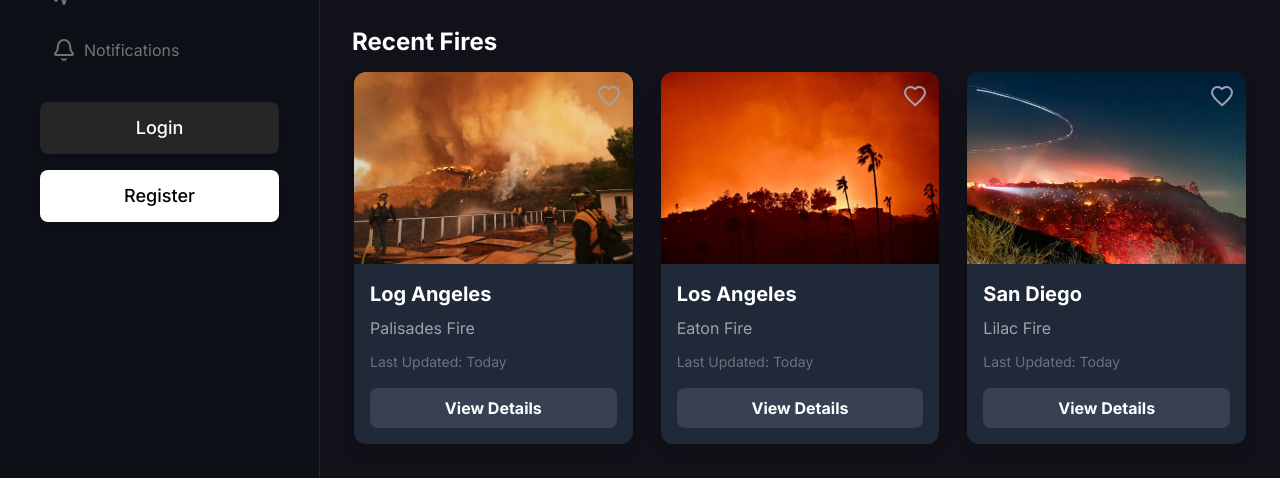
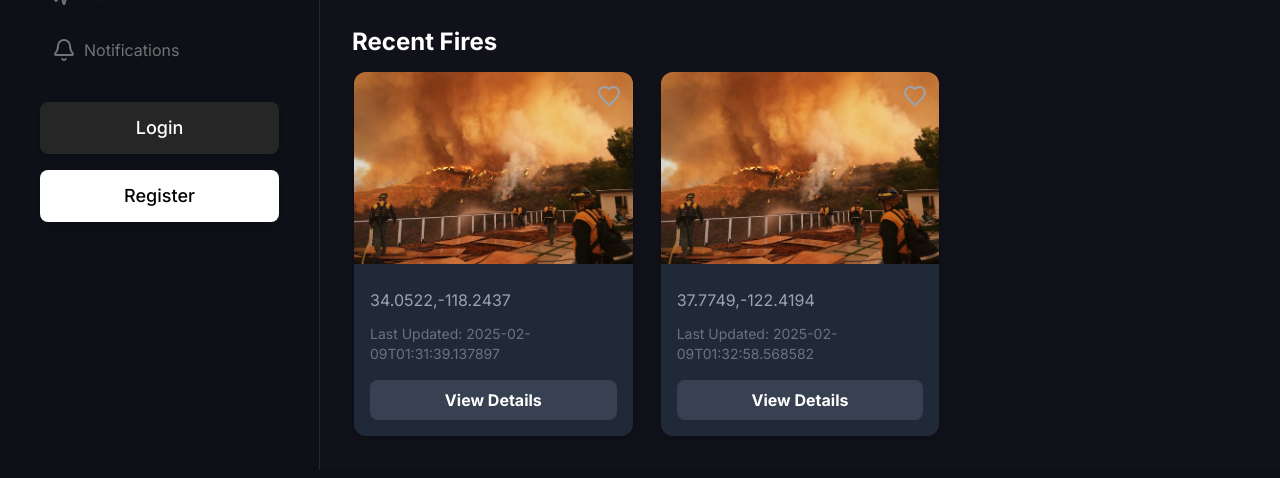
Before and after one commit to Shameed4/GeoSpark, a Next.js app: page /report/upload in a window 1280 px wide. Shown: the part 358-836 px from the top of the page. Built offline with nearby package versions, Linux system fonts and the light colour scheme.

Commit message:
Changes to report upload

```diff
--- /dev/null
+++ b/src/app/api/report/route.ts
@@ -0,0 +1,34 @@
+import { NextResponse } from "next/server";
+
+export async function GET(req: Request): Promise<NextResponse> {
+    return NextResponse.json(
+        {
+            "34.0522,-118.2437": {
+                "fire": true,
+                "risk": "high",
+                "temp": 53.01,
+                "wind_str": 3.44,
+                "wind_dir": 60,
+                "humidity": 78,
+                "aqi": 2,
+                "pressure": 1017,
+                "visibility": 10000,
+                "precipitation": 0,
+                "timestamp": "2025-02-09T01:31:39.137897"
+            },
+            "37.7749,-122.4194": {
+                "fire": true,
+                "risk": "high",
+                "temp": 46.47,
+                "wind_str": 4.61,
+                "wind_dir": 290,
+                "humidity": 78,
+                "aqi": 2,
+                "pressure": 1025,
+                "visibility": 10000,
+                "precipitation": 0,
+                "timestamp": "2025-02-09T01:32:58.568582"
+            }
+        }
+    )
+}
--- a/src/components/ui/reportupload.jsx
+++ b/src/components/ui/reportupload.jsx
@@ -1,34 +1,59 @@
 "use client";
-import React, { useState } from "react";
+import React, { useState, useEffect } from "react";
 import Image from "next/image";
 
 export default function Upload() {
-  const [reports, setReports] = useState([
-    {
-      id: 1,
-      county: "Log Angeles",
-      user: "Palisades Fire",
-      lastUpdated: "Today",
-      liked: false,
-      imgSrc: "/palisadesfire.jpeg"
-    },
-    {
-      id: 2,
-      county: "Los Angeles",
-      user: "Eaton Fire",
-      lastUpdated: "Today",
-      liked: false,
-      imgSrc: "/eatonfire.jpg"
-    },
-    {
-      id: 3,
-      county: "San Diego",
-      user: "Lilac Fire",
-      lastUpdated: "Today",
-      liked: false,
-      imgSrc: "/lilacfire.jpg"
-    },
-  ]);
+  const [reports, setReports] = useState({});
+
+  useEffect(() => {
+    async function fetchReport() {
+      try {
+        // const response = await fetch('/api/report', {
+        //   method: 'GET',
+        // });
+
+        // if (!response.ok) {
+        //   console.log("Error fetching data");
+        //   throw new Error(`HTTP error! Status: ${response.status}`);
+        // }
+        console.log("Successful fetching data");
+        // const data = await response.json();
+        const data = {
+          "34.0522,-118.2437": {
+            "fire": true,
+            "risk": "high",
+            "temp": 53.01,
+            "wind_str": 3.44,
+            "wind_dir": 60,
+            "humidity": 78,
+            "aqi": 2,
+            "pressure": 1017,
+            "visibility": 10000,
+            "precipitation": 0,
+            "timestamp": "2025-02-09T01:31:39.137897"
+          },
+          "37.7749,-122.4194": {
+            "fire": true,
+            "risk": "high",
+            "temp": 46.47,
+            "wind_str": 4.61,
+            "wind_dir": 290,
+            "humidity": 78,
+            "aqi": 2,
+            "pressure": 1025,
+            "visibility": 10000,
+            "precipitation": 0,
+            "timestamp": "2025-02-09T01:32:58.568582"
+          }
+        }
+        console.log(data);
+        setReports(data);
+      } catch (error) {
+        console.error("Error fetching report:", error);
+      }
+    }
+    fetchReport();
+  }, [])
 
   const toggleHeart = (reportId) => {
     setReports((prevReports) =>
@@ -70,16 +95,16 @@ export default function Upload() {
       <div>
         <h2 className="text-2xl font-bold mb-3">Recent Fires</h2>
         <div className="grid grid-cols-3 gap-6">
-          {reports.map((report) => (
+          {Object.entries(reports).map(([coords, report]) => (
             <div
-              key={report.id}
+              key={report["timestamp"]}
               className="group relative transition-transform duration-300 group-hover:scale-105"
             >
               <div className="absolute inset-0 rounded-xl bg-gradient-to-r from-orange-500 to-white opacity-0 group-hover:opacity-100 transition-opacity duration-300"></div>
               <div className="relative rounded-xl shadow-lg overflow-hidden bg-gray-800 m-[2px]">
                 <div className="relative w-full h-48">
                   <Image
-                    src={report.imgSrc}
+                    src={"/palisadesfire.jpeg"}
                     alt={report.county}
                     layout="fill"
                     objectFit="cover"
@@ -89,9 +114,9 @@ export default function Upload() {
                 <div className="p-4">
                   <h3 className="text-xl font-bold">{report.county}</h3>
                   <div className="flex items-center text-gray-400 mt-2">
-                    <span>{report.user}</span>
+                    <span>{coords}</span>
                   </div>
-                  <p className="text-sm text-gray-500 mt-3">Last Updated: {report.lastUpdated}</p>
+                  <p className="text-sm text-gray-500 mt-3">Last Updated: {report["timestamp"]}</p>
                   <button
                     className="w-full mt-4 py-2 rounded-lg font-bold
                                  bg-gray-700 text-white
```
